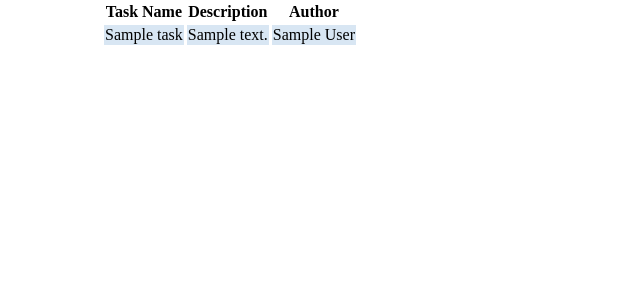
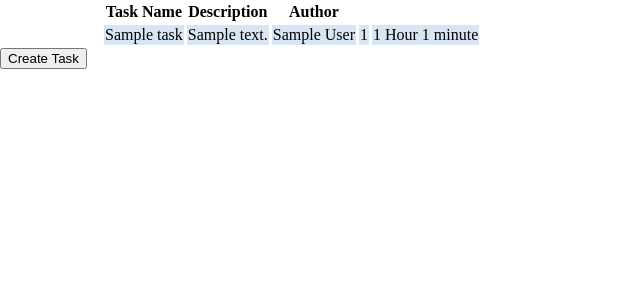
Before and after one commit to PetrAlexTeam/Calendar, a Django app: a page that uses Calendar/templates/Calendar/calendar.html in a window 1280 px wide. Shown: the part 100-400 px from the top of the page, without its empty margins (0-640 px from the left). Run offline with Django 3.2, Linux system fonts and the light colour scheme; tables that the repository leaves empty hold one stand-in row (values such as "Sample post").

```diff
--- a/Calendar/forms.py
+++ b/Calendar/forms.py
@@ -19,12 +19,12 @@ class AddTaskForm(forms.Form):
     name = forms.CharField(label='Task title', max_length=63)
     description = forms.CharField(label='Short Description', max_length=255)
     author = forms.CharField(label='Creator', max_length=63)
-    date = forms.CharField(widget=forms.TextInput(attrs={"type": "date"}))
+    date = forms.CharField(widget=forms.TextInput(attrs={"type": "datetime-local"}))
 
     def save(self, calendar):
         print(self.cleaned_data['date'])
         task = Task()
-        user_data = datetime.datetime.strptime(self.cleaned_data['date'], "%Y-%m-%d")
+        user_data = datetime.datetime.strptime(self.cleaned_data['date'], "%Y-%m-%dT%H:%M")
         task.date = user_data
         task.name = self.cleaned_data['name']
         task.description = self.cleaned_data['description']
@@ -34,5 +34,7 @@ class AddTaskForm(forms.Form):
         task.month = user_data.month
         task.day = user_data.day
         task.calendar = calendar
+        task.hour = user_data.hour
+        task.minute = user_data.minute
         task.save()
         print(task)
--- a/Calendar/models.py
+++ b/Calendar/models.py
@@ -21,7 +21,7 @@ class Calendar(models.Model):
                             unique=True)
 
     def __str__(self):
-        return f"{self.name} {self.description[:25]}"
+        return f"{self.name} {self.description[:25]} "
 
 
 class Task(models.Model):
--- a/Calendar/templates/Calendar/calendar.html
+++ b/Calendar/templates/Calendar/calendar.html
@@ -14,11 +14,15 @@
         </tr>
         {% if tasks%}
         {% for task in tasks %}
-            <tr> <td>{{ task.name }}</td> <td>{{ task.description }}</td> <td> {{ task.author }}</td> </tr>
+            <tr> <td>{{ task.name }}</td> <td>{{ task.description }}</td> <td> {{ task.author }}</td>
+                <td> {{ task.timestamp }}</td> <td> {{ task.hour }} Hour {{ task.minute }} minute</td> </tr>
         {%  endfor %}
         {% else %}
             В этом календаре нет задач
         {% endif %}
     </table>
+    <button onclick="location.href = '{{ calendar }}/add'">Create Task</button>
+
+
 
 {% endblock %}
--- a/Calendar/views.py
+++ b/Calendar/views.py
@@ -67,9 +67,13 @@ def get_calendar(request, path):
     try:
         calendar = Calendar.objects.get(path=path)
     except Calendar.DoesNotExist:
-        return render(request, "Calendar/404.html", {"text": "calendar.css not found", "title": "Calendar is not found"})
-    tasks = Task.objects.filter(calendar=calendar).all()
-    return render(request, "Calendar/calendar.html", {"tasks": tasks})
+        return render(request, "Calendar/404.html", {"text": "calendar not found", "title": "Calendar is not found"})
+    tasks = Task.objects.filter(calendar=calendar).order_by("timestamp")
+    # print(type(calendar))
+    print(str(calendar))
+    # links = calendar + "add"
+    # print(links)
+    return render(request, "Calendar/calendar.html", {"tasks": tasks, "calendar": calendar})
 
 
 def support(request):
```
Also changed, not shown: Calendar/migrations/0001_initial.py, Calendar/migrations/0003_auto_20210528_2241.py, Calendar/migrations/0004_calendar_path.py, Calendar/migrations/0005_remove_calendar_path.py, Calendar/migrations/0006_calendar_path.py.
